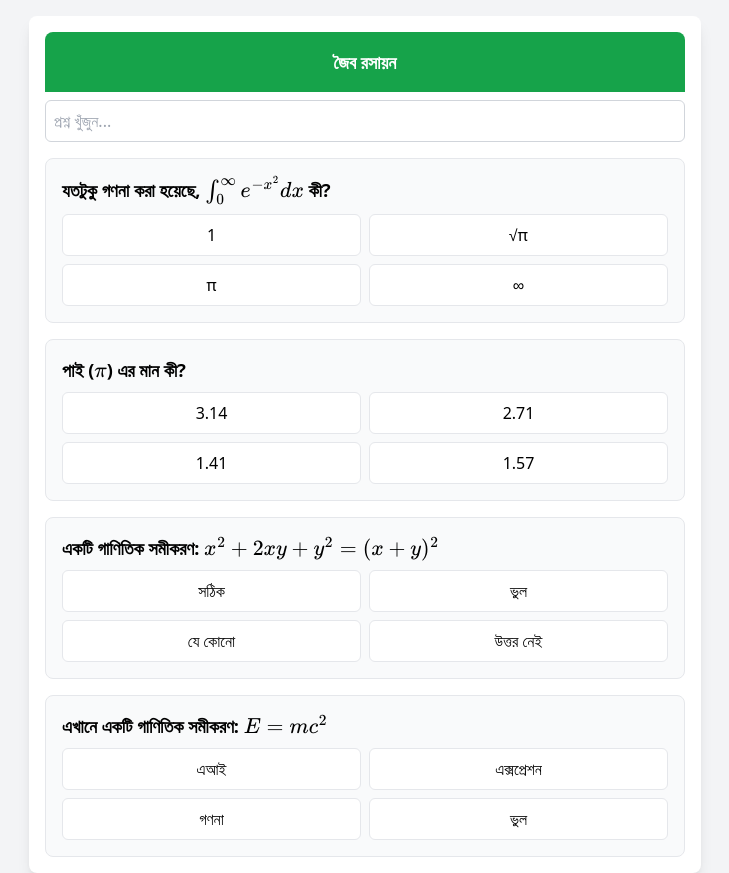
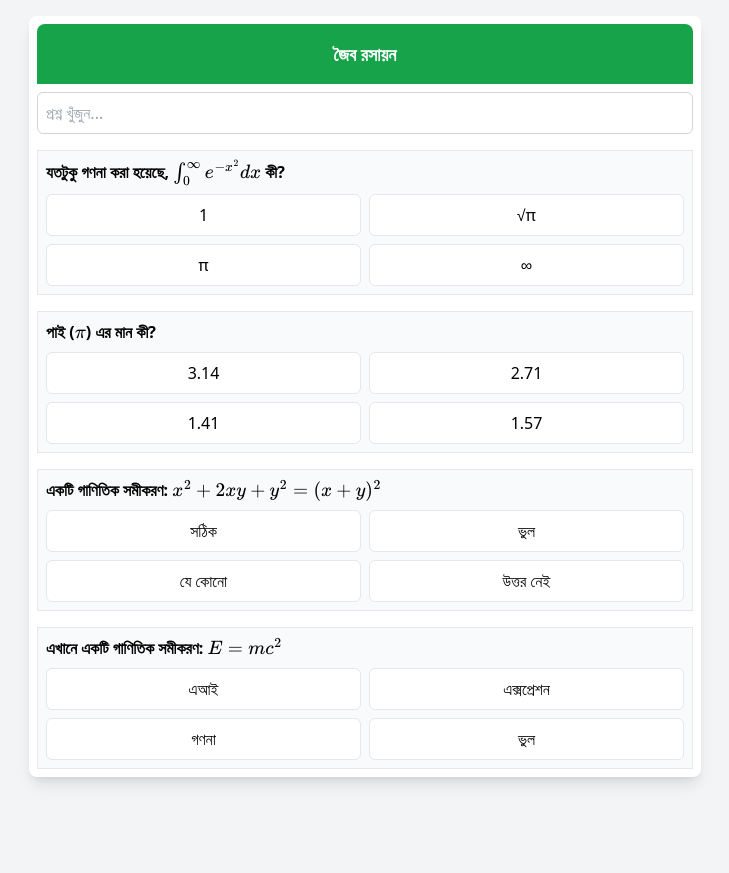
Before and after one commit to Tarekuzjaman0/Desktop, a plain HTML site: page index.html in a window 1280 px wide. Shown: the whole page, without its empty margins (275-1004 px from the left). After the commit the page ends 800 px from the top, so only its background shows below. Drawn offline with nearby package versions, Linux system fonts and the light colour scheme.

Commit message:
MathView

```diff
--- a/index.html
+++ b/index.html
@@ -8,7 +8,7 @@
     <script src="https://cdn.tailwindcss.com"></script>
 </head>
 <body class="bg-gray-100">
-    <div class="max-w-2xl mx-auto mt-4 p-4 bg-white shadow-lg rounded-lg">
+    <div class="max-w-2xl mx-auto mt-4 p-2 bg-white shadow-lg rounded-lg">
         <div class="bg-green-600 text-white p-4 rounded-t-lg text-center text-lg font-bold">
             জৈব রসায়ন
         </div>
@@ -46,8 +46,8 @@
             container.innerHTML = "";
             questions.filter(q => q.question.includes(filter)).forEach(q => {
                 const questionHTML = `
-                    <div class='p-4 border rounded-lg bg-gray-50'>
-                        <p class='text-lg font-semibold'>${q.question}</p>
+                    <div class='p-2 border rounded-sl bg-gray-50'>
+                        <p class='text-sl font-semibold'>${q.question}</p>
                         <div class='grid grid-cols-2 gap-2 mt-2'>
                             ${q.options.map(opt => `<button class='p-2 bg-white border rounded-md'>${opt}</button>`).join('')}
                         </div>
```
